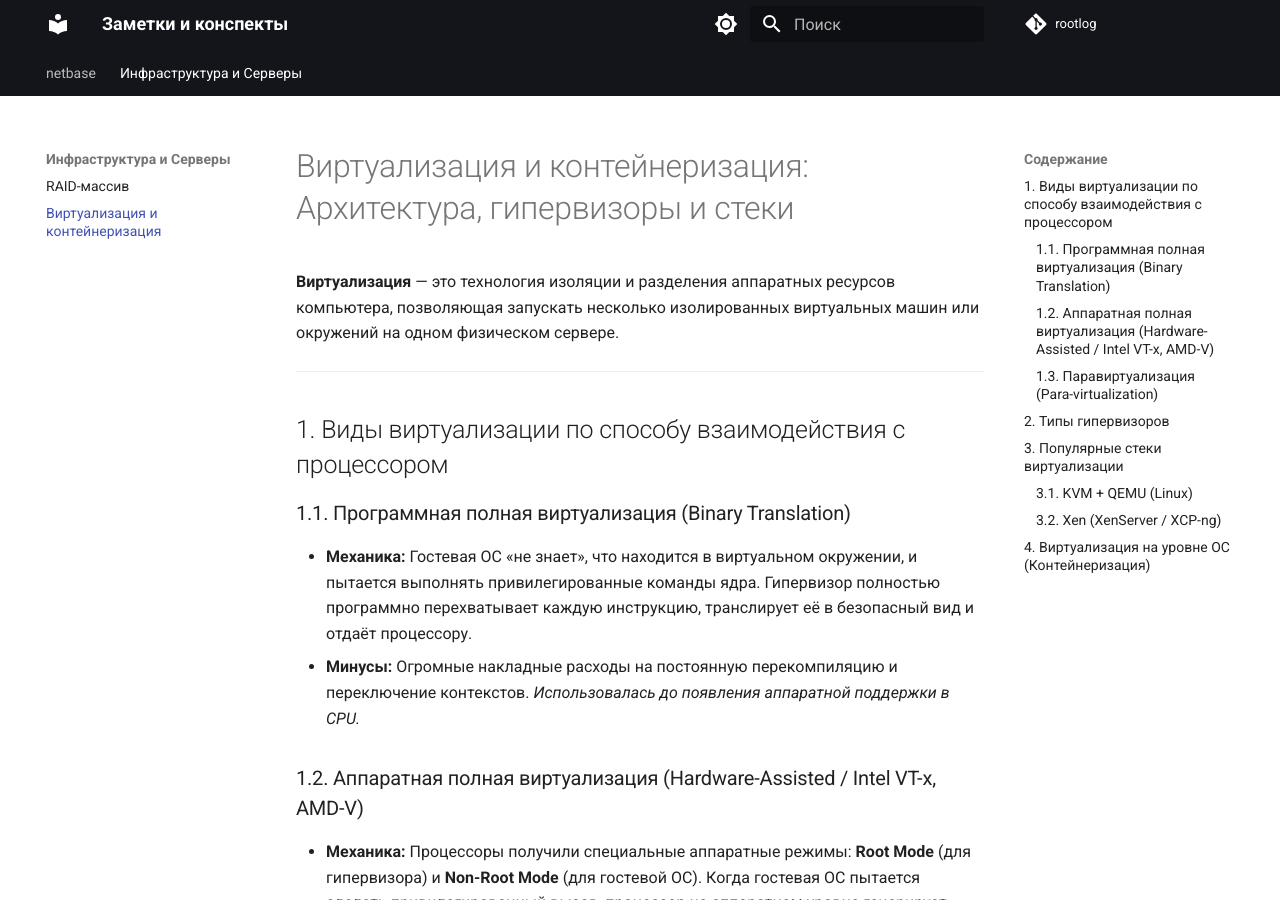
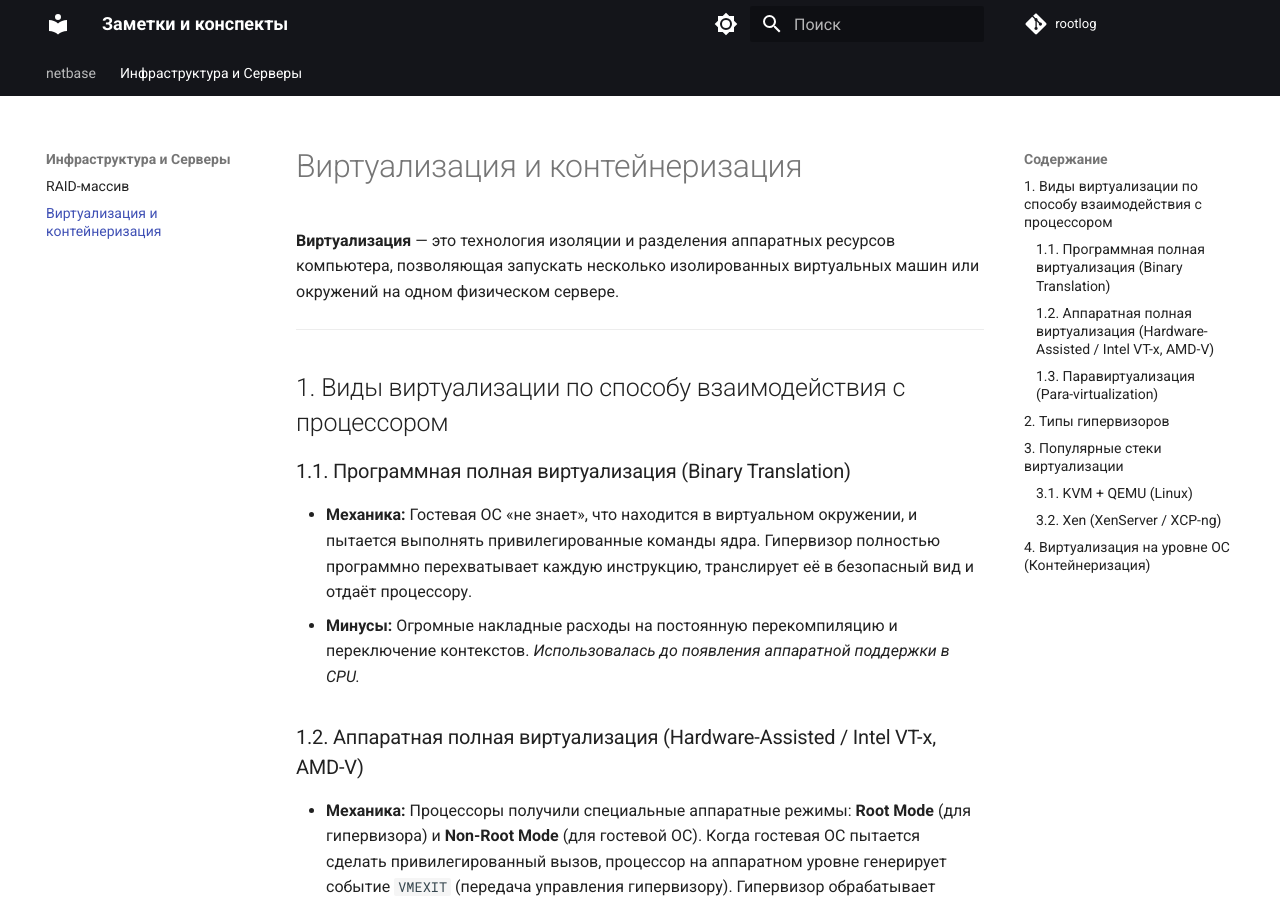
Before and after one commit to kumequsire/rootlog, an MkDocs documentation site: the page built from docs/infrastructure/virtualization.md, in a window 1280 px wide and 900 px high. Built offline with MkDocs 1.6.1 and Material for MkDocs 9.7.7, drawn with Linux system fonts in a browser that asks for light colours; comment, search, counter and statistics services are not loaded.

Commit message:
updates article

```diff
--- a/docs/infrastructure/virtualization.md
+++ b/docs/infrastructure/virtualization.md
@@ -1,6 +1,6 @@
 title: Виртуализация и контейнеризация
 
-# Виртуализация и контейнеризация: Архитектура, гипервизоры и стеки
+# Виртуализация и контейнеризация
 
 **Виртуализация** — это технология изоляции и разделения аппаратных ресурсов компьютера, позволяющая запускать несколько изолированных виртуальных машин или окружений на одном физическом сервере.
 
```
